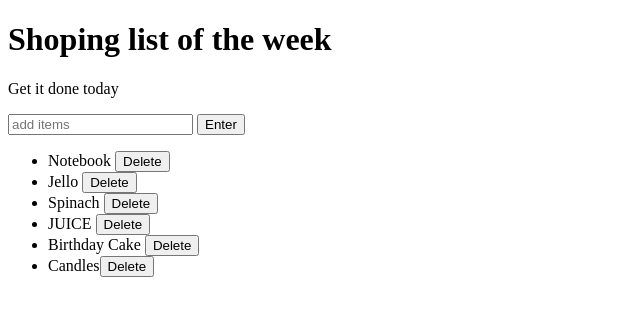
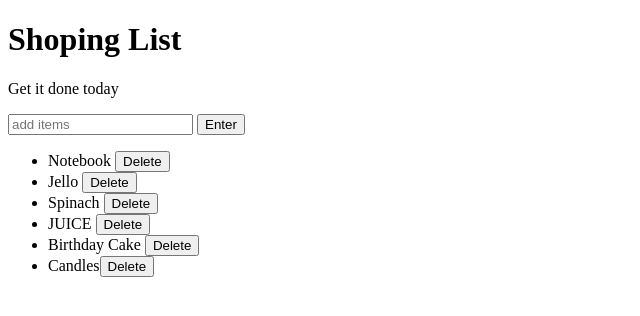
Before and after one commit to ouadieRouak/todo-list, a plain HTML site: page index.html in a window 1280 px wide. Shown: the whole page, without its empty margins (0-640 px from the left). Drawn offline with Linux system fonts and the light colour scheme.

Commit message:
reverting to old title

```diff
--- a/index.html
+++ b/index.html
@@ -5,7 +5,7 @@
 	<link rel="stylesheet" type="text/css" href="style.css">
 </head>
 <body>
-	<h1>Shoping list of the week</h1>
+	<h1>Shoping List</h1>
 	<p id="first">Get it done today</p>
 	<input id="userinput" type="text" placeholder="add items">
 	<button id="enter">Enter</button>
```
